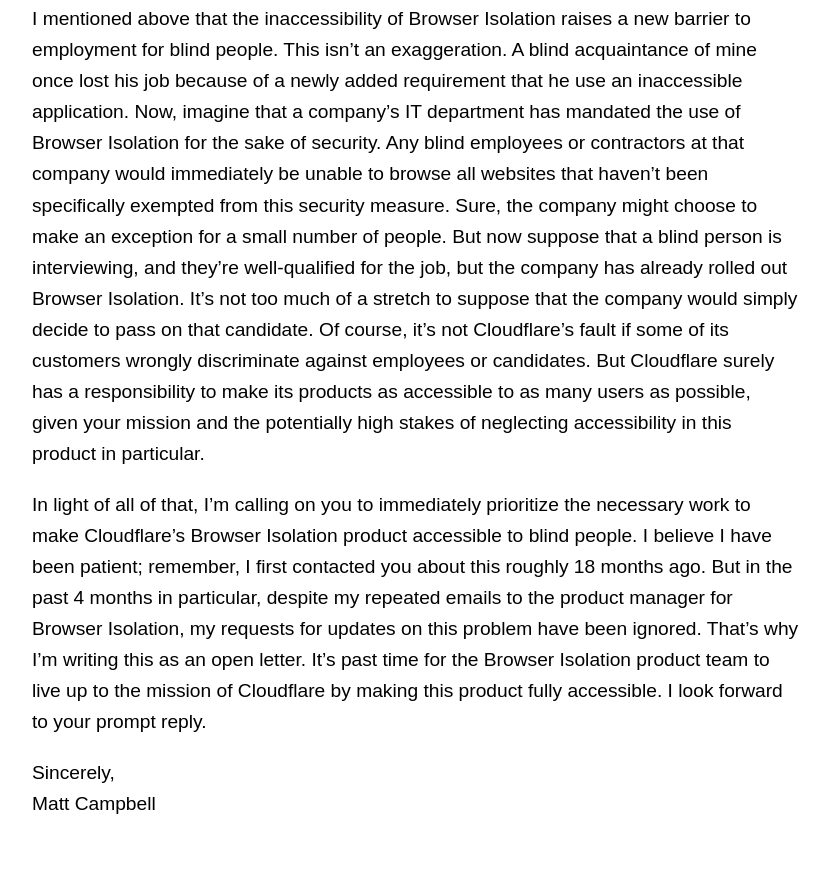
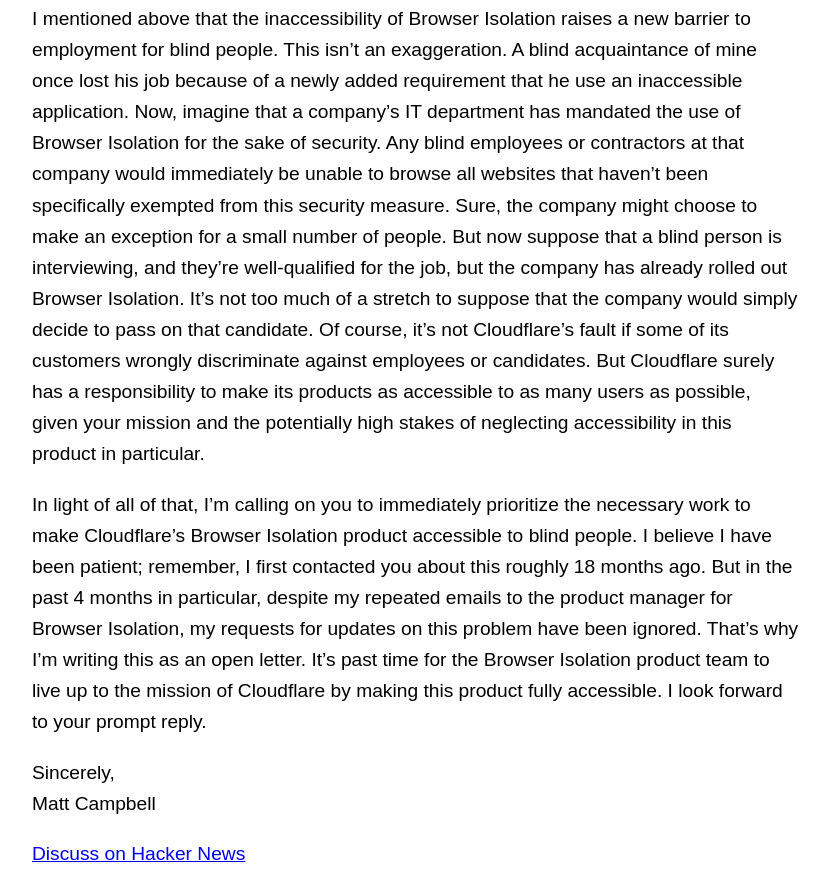
Before and after one commit to mwcampbell/cloudflare-browser-isolation-letter, a plain HTML site: page index.html in a window 1280 px wide. Shown: the part 1002-1890 px from the top of the page, without its empty margins (224-1053 px from the left). Before the commit the page ends 1840 px from the top, so only its background shows below. Drawn offline with Linux system fonts and the light colour scheme.

Commit message:
Add HN link

```diff
--- a/index.html
+++ b/index.html
@@ -42,5 +42,6 @@ July 30, 2021</p>
 <p>Sincerely,<br>
 Matt Campbell</p>
 </main>
+<p><a href="https://news.ycombinator.com/item?id=28011379">Discuss on Hacker News</a></p>
 </body>
 </html>
```
